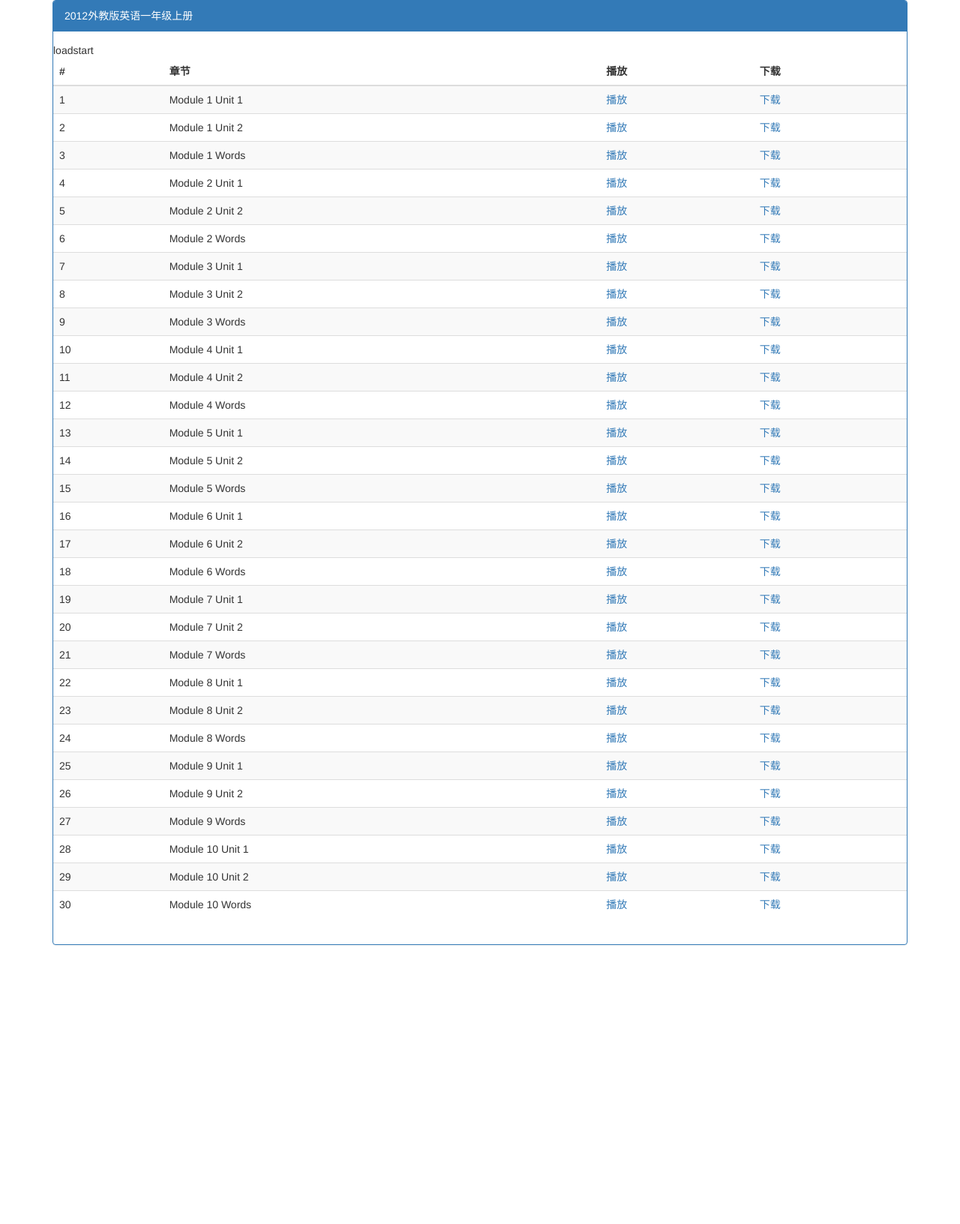
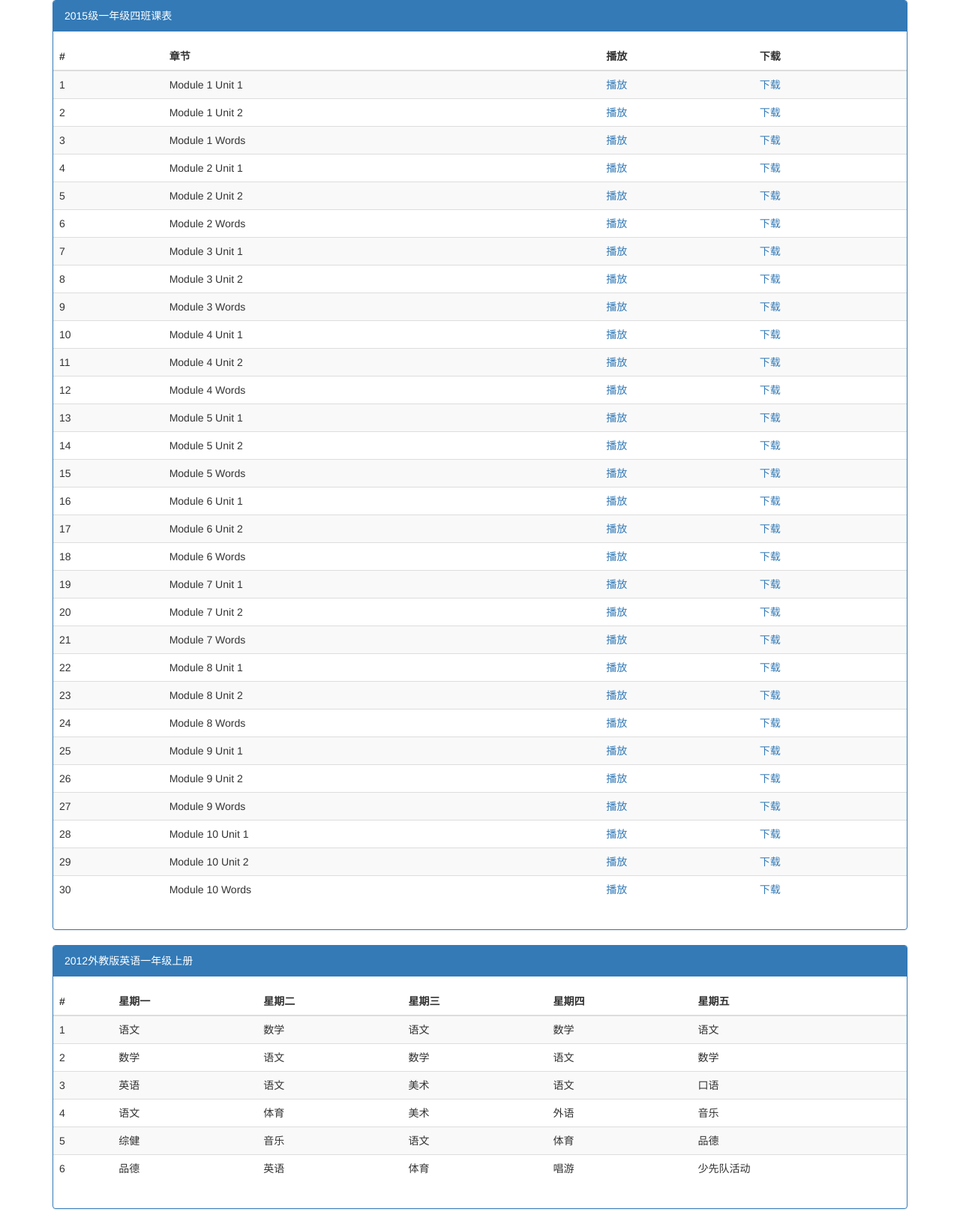
Before and after one commit to linwenjun/gift-for-children, a website: page index.html in a window 1280 px wide. Shown: the whole page at 75% size. Before the commit the page ends 1280 px from the top, so only its background shows below. Drawn offline with Linux system fonts and the light colour scheme.

Commit message:
add class scadule

```diff
--- a/index.html
+++ b/index.html
@@ -14,10 +14,11 @@
 <body>
   <div class="container">
     <div class="panel panel-primary">
-      <div class="panel-heading">2012外教版英语一年级上册</div>
+      <div class="panel-heading">2015级一年级四班课表</div>
       <div class="panel-body row">
         <audio id="player" src="2012-english-mp3/m1_unit1.mp3"></audio>
         <div id="status"></div>
+        <div id="other-info"></div>
         <table class="table table-striped">
           <thead>
             <tr>
@@ -31,6 +32,73 @@
         </table>
       </div>
     </div>
+    <div class="panel panel-primary">
+      <div class="panel-heading">2012外教版英语一年级上册</div>
+      <div class="panel-body row">
+        <table class="table table-striped">
+          <thead>
+            <tr>
+              <th>#</th>
+              <th>星期一</th>
+              <th>星期二</th>
+              <th>星期三</th>
+              <th>星期四</th>
+              <th>星期五</th>
+            </tr>
+          </thead>
+          <tbody>
+            <tr>
+              <td>1</td>
+              <td>语文</td>
+              <td>数学</td>
+              <td>语文</td>
+              <td>数学</td>
+              <td>语文</td>
+            </tr>
+            <tr>
+              <td>2</td>
+              <td>数学</td>
+              <td>语文</td>
+              <td>数学</td>
+              <td>语文</td>
+              <td>数学</td>
+            </tr>
+            <tr>
+              <td>3</td>
+              <td>英语</td>
+              <td>语文</td>
+              <td>美术</td>
+              <td>语文</td>
+              <td>口语</td>
+            </tr>
+            <tr>
+              <td>4</td>
+              <td>语文</td>
+              <td>体育</td>
+              <td>美术</td>
+              <td>外语</td>
+              <td>音乐</td>
+            </tr>
+            <tr>
+              <td>5</td>
+              <td>综健</td>
+              <td>音乐</td>
+              <td>语文</td>
+              <td>体育</td>
+              <td>品德</td>
+            </tr>
+            <tr>
+              <td>6</td>
+              <td>品德</td>
+              <td>英语</td>
+              <td>体育</td>
+              <td>唱游</td>
+              <td>少先队活动</td>
+            </tr>
+          </tbody>
+        </table>
+      </div>
+    </div>
   </div>
 
 </body>
--- a/main.js
+++ b/main.js
@@ -44,29 +44,37 @@ $(function() {
     play($(this).closest('tr').index());
   })
 
-  $('#player').on('loadstart', function() {
-    $('#status').html('loadstart');
+  var eventList = [
+    'abort',
+    'canplay',
+    'canplaythrough',
+    'durationchange',
+    'emptied',
+    'ended',
+    'error',
+    'loadeddata',
+    'loadedmetadata',
+    'loadstart',
+    'pause',
+    'play',
+    'playing',
+    'progress',
+    'ratechange',
+    'seeked',
+    'seeking',
+    'stalled',
+    'suspend',
+    'timeupdate',
+    'volumechange',
+    'waitin'
+  ]
+
+  eventList.forEach(function(item) {
+    $('#player').on(item, function() {
+      console.log(this.buffered.start(0));
+      console.log(this.buffered.end(0));
+    })
   })
 
-  $('#player').on('progress', function() {
-    $('#status').html('progress');
-  })
 
-  $('#player').on('play', function() {
-    $('#status').html('play');
-  })
-
-  $('#player').on('playing', function() {
-    $('#status').html('playing');
-  })
-
-  $('#player').on('ended', function() {
-    var idx = currentIdx + 1;
-    idx %= data.length;
-    play(idx);
-  })
-
-  $('#player').on('pause', function() {
-    $('#status').html('pause');
-  })
 })
```
